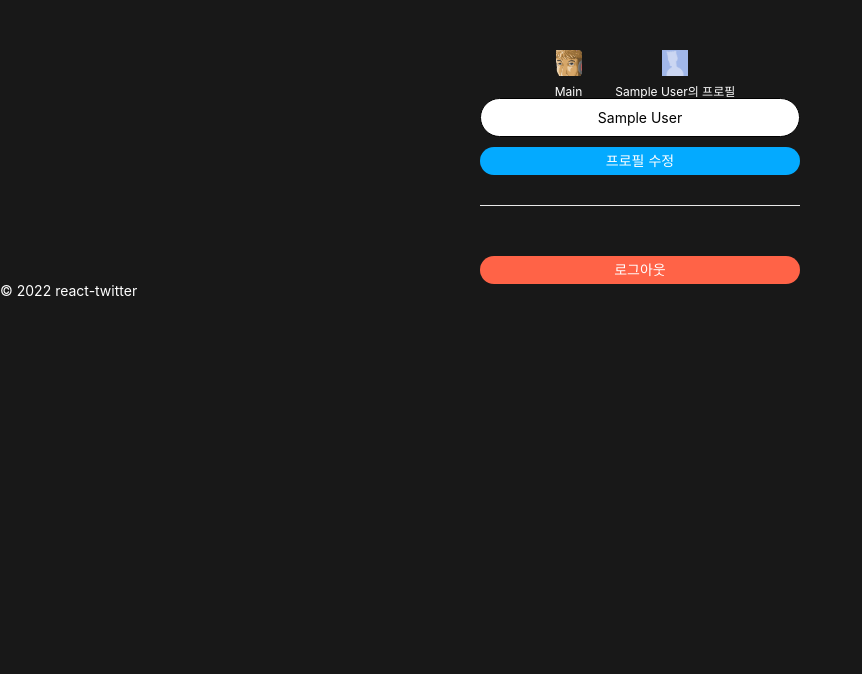
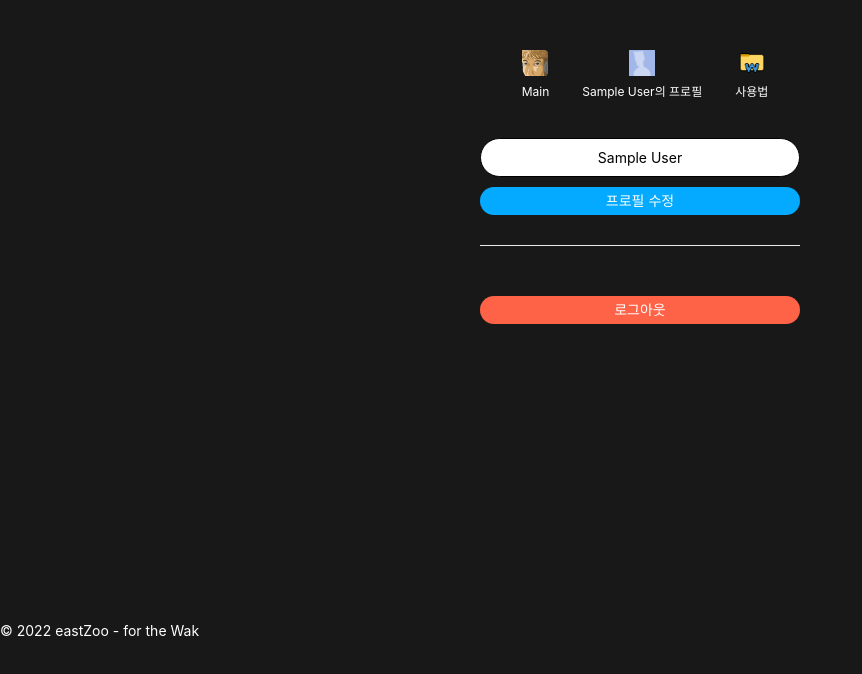
Before and after one commit to eastZoo/VS_Community, a React (Create React App) app: page /#/profile in a window 1280 px wide. Shown: the top 674 px of the page, without its empty margins (0-862 px from the left). Built offline with nearby package versions, Linux system fonts and the light colour scheme; no server answers; sample sign-in values are in the browser's storage; a web font is replaced by a local one.

Commit message:
feat: notice, style edit

```diff
--- a/src/components/App.js
+++ b/src/components/App.js
@@ -1,6 +1,6 @@
 import React, { useEffect, useState } from "react";
 import AppRouter from "./Router";
-import {authService} from "../myBase";
+import { authService } from "../myBase";
 
 function App() {
   const [init, setInit] = useState(false);
@@ -11,12 +11,12 @@ function App() {
   // user은 콘솔 찍어보면 나올꺼야
   useEffect(() => {
     authService.onAuthStateChanged((user) => {
-      if(user) {
+      if (user) {
         setIsLoggedIn(true);
         // 로그인한 user 정보를 받아서 저장해놓는 곳 and 라우터로 전송
         setUserObj({
-          displayName : user.displayName,
-          uid : user.uid,
+          displayName: user.displayName,
+          uid: user.uid,
           updateProfile: (arg) => user.updateProfile(arg),
         });
       } else {
@@ -39,11 +39,11 @@ function App() {
         <AppRouter
           refreshUser={refreshUser}
           isLoggedIn={isLoggedIn}
-          userObj={userObj}/>
-        )
+          userObj={userObj} />
+      )
         :
         "확인중입니다 손님!!.."}
-      <footer>&copy; {new Date().getFullYear()} react-twitter</footer>
+      <footer>&copy; {new Date().getFullYear()} eastZoo - for the Wak</footer>
     </>
 
   );
--- a/src/components/Navigation.js
+++ b/src/components/Navigation.js
@@ -6,12 +6,13 @@ import { faUser } from "@fortawesome/free-solid-svg-icons";
 
 import wakMain from "../image/wakMain.png";
 import wakProfile from "../image/wakProfile.png";
+import wakNotice from "../image/wakNotice.png";
 
 const Navigation = ({ userObj }) => {
 
     return (
         <nav>
-            <ul style={{ display: "flex", justifyContent: "center", marginTop: 50 }}>
+            <ul style={{ display: "flex", justifyContent: "center", marginTop: 50, marginBottom: 40 }}>
                 <li>
                     <Link to="/" style={{
                         marginLeft: 10,
@@ -45,6 +46,23 @@ const Navigation = ({ userObj }) => {
                         </span>
                     </Link>
                 </li>
+                <li>
+                    <Link
+                        to="/notice"
+                        style={{
+                            marginLeft: 33,
+                            display: "flex",
+                            flexDirection: "column",
+                            alignItems: "center",
+                            fontSize: 12,
+                        }}
+                    >
+                        <img src={wakNotice} width="26px" height="26px" />
+                        <span style={{ marginTop: 10 }}>
+                            사용법
+                        </span>
+                    </Link>
+                </li>
             </ul>
         </nav>
     );
--- a/src/components/Router.js
+++ b/src/components/Router.js
@@ -4,6 +4,7 @@ import Profile from "../routes/Profile";
 import Auth from "../routes/Auth";
 import Home from "../routes/Home";
 import Navigation from "./Navigation";
+import Notice from "routes/Notice";
 
 const AppRouter = ({ refreshUser, isLoggedIn, userObj }) => {
     return (
@@ -22,6 +23,9 @@ const AppRouter = ({ refreshUser, isLoggedIn, userObj }) => {
                         <Route exact path="/profile">
                             <Profile userObj={userObj} refreshUser={refreshUser} />
                         </Route>
+                        <Route exact path="/notice">
+                            <Notice userObj={userObj} refreshUser={refreshUser} />
+                        </Route>
                     </div>
                 ) : (
                     <>
--- a/src/components/TweetForm.js
+++ b/src/components/TweetForm.js
@@ -75,12 +75,12 @@ const TweetForm = ({ userObj }) => {
                     value={newTweet}
                     onChange={onChange}
                     type="text"
-                    placeholder="공유할 Youtube URL을 넣어주세요!"
+                    placeholder="팬치들과 공유할 Youtube URL을 넣어주세요!"
                     maxLength={120}
                 />
                 <input type="submit" value="&rarr;" className="factoryInput__arrow" />
             </div>
-            <label htmlFor="attach-file" className="factoryInput__label">
+            {/* <label htmlFor="attach-file" className="factoryInput__label">
                 <span>사진 추가</span>
                 <FontAwesomeIcon icon={faPlus} />
             </label>
@@ -105,7 +105,7 @@ const TweetForm = ({ userObj }) => {
                         <FontAwesomeIcon icon={faTimes} />
                     </div>
                 </div>
-            )}
+            )} */}
         </form>
     );
 };
--- a/src/components/newTweet.js
+++ b/src/components/newTweet.js
@@ -70,7 +70,7 @@ const NewTweet = ({ newTweetObj, isOwner, userObj }) => {
             ) : (
                 <>
                     <NewTweetProfile userObj={userObj} />
-                    <h4 href={newTweetObj.text}>{newTweetObj.text}</h4>
+                    {/* <h4 href={newTweetObj.text}>{newTweetObj.text}</h4> */}
                     <LinkPreview url={newTweetObj.text} />
                     {newTweetObj.imageUrl && (
                         <img src={newTweetObj.imageUrl} />
--- /dev/null
+++ b/src/routes/Notice.js
@@ -0,0 +1,30 @@
+import Example1 from "../image/noticeExample1.png";
+const Notice = () => {
+
+    return (
+        <div className="notice_wraper">
+            <h1 className="notice_title">사용법💁🏻‍♂️</h1>
+            <br />
+            <span className="notice_text">
+                1. 왁튜브를 보다가 재밌었던 동영상의 링크를<br />
+                Main화면의 입력창에 복사, 붙여넣기하여 전송한다
+            </span>
+            <img src={Example1} />
+            <span>
+                2. 다른 팬치가 공유해놓은 동영상 중<br />
+                보지 않았던 동영상이 있다면 재밌게 시청한다!
+            </span>
+            <br /><br /><br /><br />
+            <h1 className="notice_title">프로필 변경☝🏻</h1>
+            <span>
+                <br /><br />
+                1. 소셜 로그인시 닉네임이 마음에 들지 않으면
+                oo의 프로필창으로 가서 닉네임을 변경한다
+                <br /><br />
+                2. 회원가입 후 프로필창으로 가서 빈칸에 닉네임을 입력한다
+            </span>
+        </div>
+    );
+};
+
+export default Notice;
--- a/src/styles.css
+++ b/src/styles.css
@@ -100,7 +100,7 @@ form {
   align-items: center;
   width: 100%;
   justify-content: "center";
-  margin-top: 50px;
+  margin-bottom: 23px;
 }
 
 .factoryInput__container {
@@ -110,7 +110,7 @@ form {
   flex-wrap: wrap;
   position: relative;
   margin-bottom: 20px;
-  width: 100%;
+  width: 400px;
 }
 
 .factoryInput__input {
@@ -187,7 +187,7 @@ form {
 
 .nweet {
   margin-bottom: 20px;
-  background-color: white;
+  background-color: #474747;
   width: 420px;
   padding: 20px;
   padding-top: 43px;
@@ -201,8 +201,8 @@ form {
 }
 
 .nweet img {
-  right: 100px;
-  top: -32px;
+  right: 146px;
+  top: -17px;
   position: absolute;
   border-radius: 50%;
   width: 50px;
@@ -217,20 +217,31 @@ form {
 }
 
 .nweet__profile {
-  position: absolute;
-  left: 30px;
-  top: 15px;
+  left: -10px;
+  top: -60px;
   border-radius: 50%;
+  margin-bottom: -45px;
+  background-color: #383838;
+  width: 200px;
+  padding: 12px;
+  padding-top: 13px;
+  border-radius: 30px;
+  position: relative;
 }
 
 .nweet__profile span {
   position: relative;
-  left: 10px;
+  left: 49px;
   font-size: 15px;
+  color: rgb(199, 199, 199);
 }
 
 .nweet__actions span {
   cursor: pointer;
+}
+
+.nweet__actions svg {
+  color: rgb(157, 157, 157);
 }
 
 .nweet__actions span:first-child {
@@ -303,3 +314,22 @@ form {
   font-size: 12px;
   text-decoration: underline;
 }
+
+.notice_wraper {
+  justify-content: center;
+  margin-top: 50px;
+  margin-bottom: 40px;
+  font-size: large;
+}
+
+.notice_wraper img {
+  width: 484px;
+  height: 86px;
+  display: flex;
+}
+
+footer {
+  clear: both;
+  position: relative;
+  margin-top: 300px;
+}
```
Also changed, not shown: src/image/noticeExample1.png (added), src/image/wakNotice.png (added).
